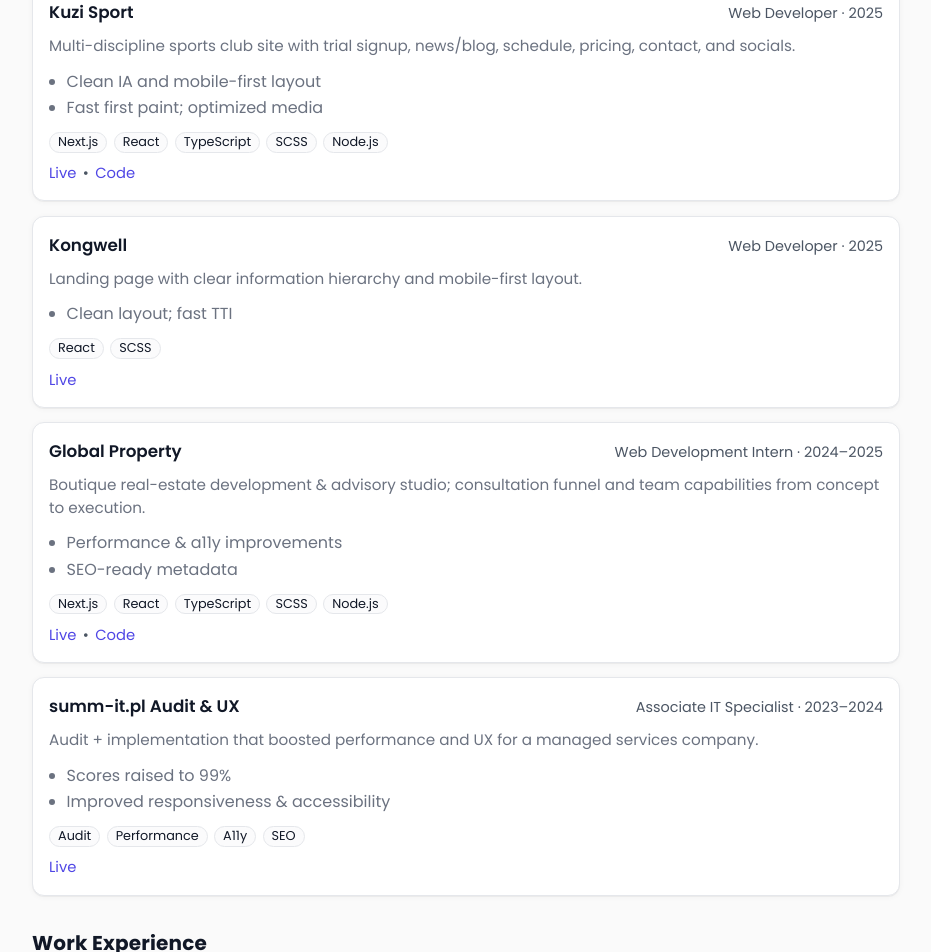
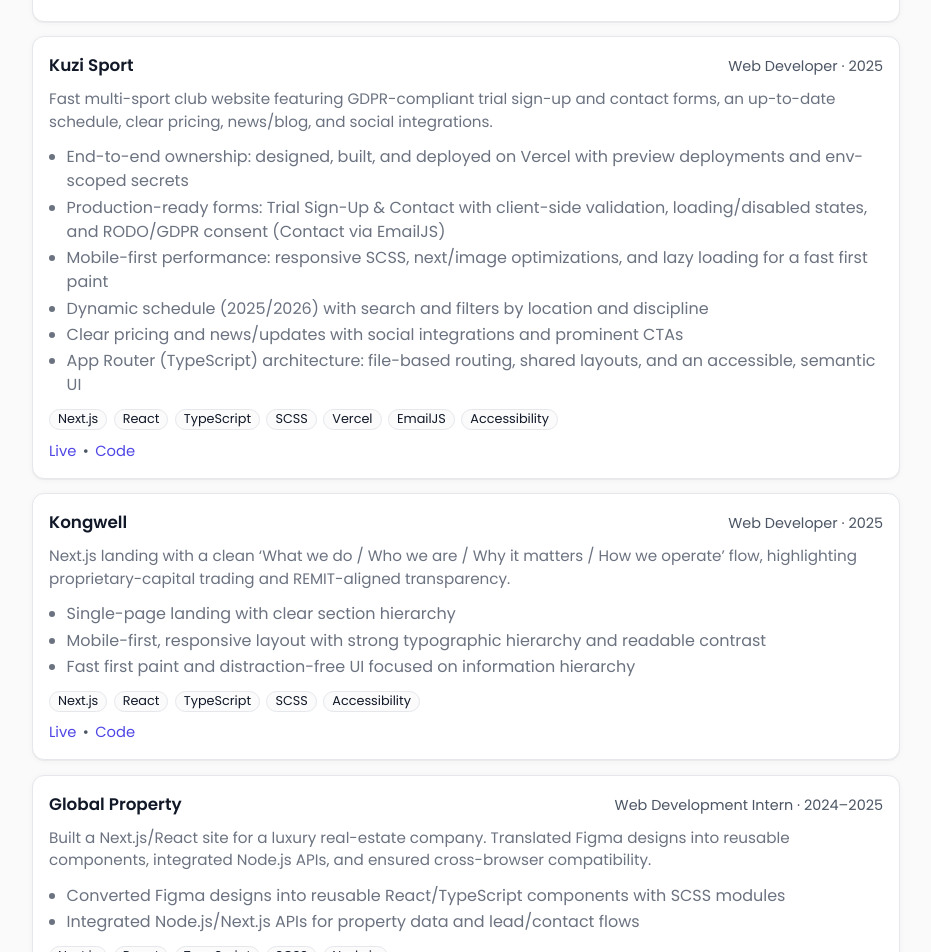
Before and after one commit to GrazynaDachtera/grazynadachtera, a Next.js app: page / in a window 1280 px wide. Shown: the part 680-1632 px from the top of the page, without its empty margins (174-1105 px from the left). Built offline with nearby package versions, Linux system fonts and the light colour scheme.

Commit message:
added summary and highlights to each card of portfolio

```diff
--- a/src/components/Body/Portfolio/Portfolio.tsx
+++ b/src/components/Body/Portfolio/Portfolio.tsx
@@ -32,11 +32,21 @@
       "Neighborhood association site for Poznań’s Łazarz district: who they are, how to get involved, and current community projects.",
     role: "Web Developer",
     period: "2025",
-    tags: ["Next.js", "React", "TypeScript", "SCSS", "Node.js"],
+    tags: [
+      "Next.js",
+      "React",
+      "TypeScript",
+      "SCSS",
+      "Vercel",
+      "EmailJS",
+      "Accessibility",
+    ],
     highlights: [
-      "From zero → production in 3 weeks",
-      "Static-first Next.js (ISR) — fast and low-cost",
-      "CI/CD to Vercel with preview deploys; ISR for news/projects",
+      "Delivered MVP to production in 3 weeks",
+      "Built with Next.js App Router (TypeScript): file-based routing + shared layouts",
+      "Contact form with explicit RODO/GDPR consent (EmailJS, serverless)",
+      "Legal & accessibility pages: RODO, Privacy Policy, Accessibility, Terms",
+      "Responsive SCSS and mobile-first performance optimizations",
     ],
     featured: true,
     repoUrl: "https://github.com/GrazynaDachtera/SasiedzkiLazarz.git",
@@ -45,15 +55,27 @@
   }),
   p({
     title: "Kuzi Sport",
-    siteUrl: "https://www.kuzisport.pl/",
+    siteUrl: "https://kuzisportreact-mxhw.vercel.app/",
     summary:
-      "Multi-discipline sports club site with trial signup, news/blog, schedule, pricing, contact, and socials.",
+      "Fast multi-sport club website featuring GDPR-compliant trial sign-up and contact forms, an up-to-date schedule, clear pricing, news/blog, and social integrations.",
     role: "Web Developer",
     period: "2025",
-    tags: ["Next.js", "React", "TypeScript", "SCSS", "Node.js"],
+    tags: [
+      "Next.js",
+      "React",
+      "TypeScript",
+      "SCSS",
+      "Vercel",
+      "EmailJS",
+      "Accessibility",
+    ],
     highlights: [
-      "Clean IA and mobile-first layout",
-      "Fast first paint; optimized media",
+      "End-to-end ownership: designed, built, and deployed on Vercel with preview deployments and env-scoped secrets",
+      "Production-ready forms: Trial Sign-Up & Contact with client-side validation, loading/disabled states, and RODO/GDPR consent (Contact via EmailJS)",
+      "Mobile-first performance: responsive SCSS, next/image optimizations, and lazy loading for a fast first paint",
+      "Dynamic schedule (2025/2026) with search and filters by location and discipline",
+      "Clear pricing and news/updates with social integrations and prominent CTAs",
+      "App Router (TypeScript) architecture: file-based routing, shared layouts, and an accessible, semantic UI",
     ],
     featured: true,
     repoUrl: "https://github.com/GrazynaDachtera/kuzisportreact",
@@ -62,15 +84,19 @@
   }),
   p({
     title: "Kongwell",
-    siteUrl: "https://example.com/kongwell",
+    siteUrl: "https://kongwell.com/",
     summary:
-      "Landing page with clear information hierarchy and mobile-first layout.",
+      "Next.js landing with a clean ‘What we do / Who we are / Why it matters / How we operate’ flow, highlighting proprietary-capital trading and REMIT-aligned transparency.",
     role: "Web Developer",
-    period: "2025", // align with your actual date; use an en dash for ranges, e.g. "2023–2025"
-    tags: ["React", "SCSS"],
-    highlights: ["Clean layout; fast TTI"],
+    period: "2025",
+    tags: ["Next.js", "React", "TypeScript", "SCSS", "Accessibility"],
+    highlights: [
+      "Single-page landing with clear section hierarchy",
+      "Mobile-first, responsive layout with strong typographic hierarchy and readable contrast",
+      "Fast first paint and distraction-free UI focused on information hierarchy",
+    ],
     featured: false,
-    repoUrl: "",
+    repoUrl: "https://github.com/GrazynaDachtera/Kongwell",
     order: 3,
     wide: true,
   }),
@@ -78,27 +104,43 @@
     title: "Global Property",
     siteUrl: "https://globalproperty-group.com/",
     summary:
-      "Boutique real-estate development & advisory studio; consultation funnel and team capabilities from concept to execution.",
+      "Built a Next.js/React site for a luxury real-estate company. Translated Figma designs into reusable components, integrated Node.js APIs, and ensured cross-browser compatibility.",
     role: "Web Development Intern",
     period: "2024–2025",
     tags: ["Next.js", "React", "TypeScript", "SCSS", "Node.js"],
-    highlights: ["Performance & a11y improvements", "SEO-ready metadata"],
+    highlights: [
+      "Converted Figma designs into reusable React/TypeScript components with SCSS modules",
+      "Integrated Node.js/Next.js APIs for property data and lead/contact flows",
+    ],
     featured: true,
     repoUrl: "https://github.com/ProAdvisorGroup",
     order: 4,
     wide: true,
   }),
   p({
-    title: "summ-it.pl Audit & UX",
+    title: "summ-it",
     siteUrl: "https://summ-it.pl",
     summary:
-      "Audit + implementation that boosted performance and UX for a managed services company.",
+      "Full-site Lighthouse audit of summ-it.pl (desktop & mobile) across Performance, Accessibility, Best Practices, and SEO—delivering a prioritized fix plan to reduce Speed Index/Total Blocking Time, stabilize layout, and close key a11y/SEO gaps.",
     role: "Associate IT Specialist",
     period: "2023–2024",
-    tags: ["Audit", "Performance", "A11y", "SEO"],
+    tags: [
+      "Website Audit",
+      "Performance",
+      "Accessibility (WCAG)",
+      "SEO",
+      "Best Practices",
+      "Image Optimization",
+      "Lazy Loading",
+    ],
     highlights: [
-      "Scores raised to 99%",
-      "Improved responsiveness & accessibility",
+      "Lighthouse-driven review covering Performance, Accessibility, Best Practices, and SEO (desktop & mobile)",
+      "Performance: defined img width/height, cut network payloads, modernized/compressed images, lazy-loaded assets, and reduced unused JS to improve SI/TBT",
+      "Accessibility: added accessible names for buttons/links and fixed heading hierarchy for screen readers",
+      "SEO: added meta descriptions and descriptive alt text for images; improved crawl snippets and image indexing",
+      "Best practices: corrected cookie attributes (Secure/SameSite/HttpOnly) and set font-display with proper preloading",
+      "Page-level fixes: lazy-loaded Google Maps, added <iframe> titles, and addressed server response time on Case Study pages",
+      "UX notes: cleaner spacing, centered CTAs/footers, and more intuitive slider/navigation adjustments",
     ],
     featured: true,
     repoUrl: "",
```
